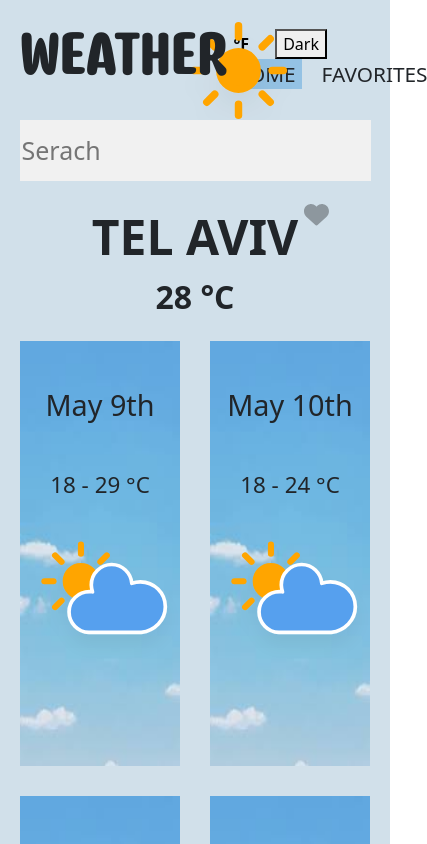
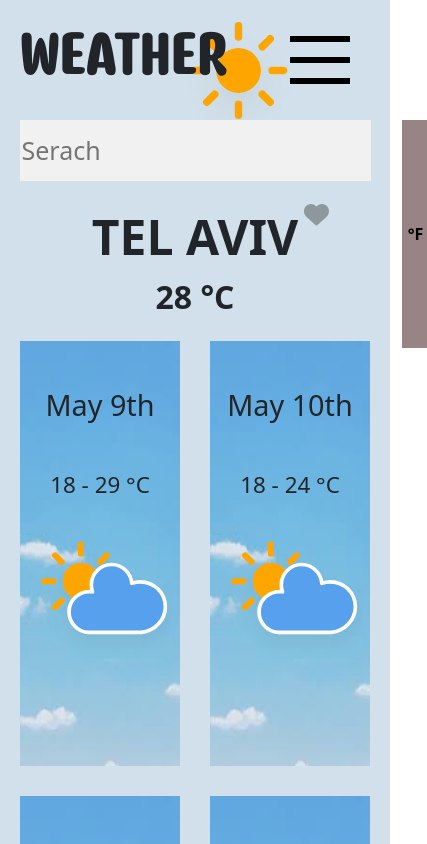
Before and after one commit to DvirAvraham/Dvir-Avraham-15-05-2022, a React (Create React App) app: page /#/ in a window 390 px wide. Shown: the top 844 px of the page, 427 px wide, since content can reach past the window. Built offline with nearby package versions, Linux system fonts and the light colour scheme.

Commit message:
hamburger nav + animated darkMode toggle

```diff
--- a/src/App.js
+++ b/src/App.js
@@ -19,7 +19,7 @@ export const App = () => {
 
   return (
     <Router>
-      <div className={`app  ${isDark ? 'dark' : null}`}>
+      <div className={`app  ${isDark ? 'dark' : ''}`}>
         <AppHeader />
         <Switch>
           <Route path="/favorite" component={FavoritePage} />
--- a/src/assets/styles/basics/base.css
+++ b/src/assets/styles/basics/base.css
@@ -45,9 +45,10 @@ a:hover {
   text-decoration: underline;
 }
 a.my-active {
-  background-color: #61aadf8a;
-  padding: 1px 6px;
+  color: orange !important;
 }
+
+
 
 button {
   font-family: inherit;
--- a/src/assets/styles/cmps/app-header.css
+++ b/src/assets/styles/cmps/app-header.css
@@ -24,9 +24,7 @@ nav >*{
   font-size: 1.3rem;
   font-weight: 400;
 }
-nav > *:not(:last-child) {
-  margin-inline-end: 20px;
-}
+
 
 .unit{
   background-color: #ff7f5000;
@@ -38,19 +36,100 @@ nav > *:not(:last-child) {
   height: inherit;
 }
 
-.try{
-  font-family: inherit;
-  text-align: inherit;
-  height: 2.5rem;
-  width: 18rem;
-  border-radius: 4px;
-  font-size: 1.16rem;
-  border: 1.6px solid #0f0144;
-  background-color: #f1f1f1;
+.menu {
+  background-color: transparent;
+  border: none;
+  cursor: pointer;
+  display: flex;
+  padding: 0;
+  z-index: 10;
+}
+
+.line {
+  fill: none;
+  stroke: black;
+  stroke-width: 6;
+  transition: stroke-dasharray 600ms cubic-bezier(0.4, 0, 0.2, 1),
+    stroke-dashoffset 600ms cubic-bezier(0.4, 0, 0.2, 1);
+}
+.line1 {
+  stroke-dasharray: 60 207;
+  stroke-width: 6;
+}
+.line2 {
+  stroke-dasharray: 60 60;
+  stroke-width: 6;
+}
+.line3 {
+  stroke-dasharray: 60 207;
+  stroke-width: 6;
+}
+.opened .line1 {
+  stroke-dasharray: 90 207;
+  stroke-dashoffset: -134;
+  stroke-width: 6;
+}
+.opened .line2 {
+  stroke-dasharray: 1 60;
+  stroke-dashoffset: -30;
+  stroke-width: 6;
+}
+.opened .line3 {
+  stroke-dasharray: 90 207;
+  stroke-dashoffset: -134;
+  stroke-width: 6;
+}
+
+.open{
+  right: 0;
+}
+
+.apply{
+  display:block;
+  z-index: 5;
+}
+
+
+
+.checkbox {
+  opacity: 0;
   position: absolute;
-  opacity: 0.4;
+}
+
+.label {
+  width: 50px;
+  height: 26px;
+  background-color:#111;
   display: flex;
+  border-radius:50px;
   align-items: center;
-  top: 120px;
-  padding-left: 1px;
+  justify-content: space-between;
+  padding: 5px;
+  position: relative;
+  transform: scale(1.5);
 }
+
+.ball {
+  width: 20px;
+  height: 20px;
+  background-color: white;
+  position: absolute;
+  top: 2px;
+  left: 2px;
+  border-radius: 50%;
+  transition: transform 0.2s linear;
+}
+
+.checkbox:checked + .label .ball{
+  transform: translateX(24px);
+}
+
+.fa-moon {
+  color: pink;
+  font-size: 12px;
+}
+
+.fa-sun {
+  color: yellow;
+  font-size: 12px;
+}
--- a/src/assets/styles/mq.css
+++ b/src/assets/styles/mq.css
@@ -43,11 +43,44 @@
     .favorite-page{
         min-height:100vh;
     }
+    nav{
+        display: flex;
+        gap: 20px;
+        position: fixed;
+        right: -100vw;
+        top: 120px;
+        z-index: 10;
+        background-color: #988484;
+        width: 97vw;
+        height: 27vh;
+        align-items: center;
+        transition: right 0.5s;
+    }
+    .nav-bg{
+        inset: 0;
+        background-color: rgba(16, 10, 10, 0.73);
+        height: 100vh;
+        position: fixed;
+        -webkit-backdrop-filter: blur(10px);
+        backdrop-filter: blur(4px);
+        z-index: 15;
+        display:none;
+      }
 
 }
 
 
 @media (min-width: 800px) {
+    .menu, .nav-bg{
+        display: none !important;
+    }
+    nav{
+        display: flex;
+        position: unset;
+    }
+    nav > *:not(:last-child) {
+        margin-inline-end: 20px;
+      }
     .favorite-page{
         min-height:100vh;
     }
--- a/src/cmps/AppHeader.jsx
+++ b/src/cmps/AppHeader.jsx
@@ -1,11 +1,16 @@
 import {NavLink} from 'react-router-dom';
+import {useState} from 'react';
 import {withRouter} from 'react-router-dom';
 import {useSelector, useDispatch} from 'react-redux';
 import {toggleImperial, toggleDarkMode} from '../store/actions/WeatherActions';
 import sunny from '../assets/imgs/sunny.svg';
+import {FontAwesomeIcon} from '@fortawesome/react-fontawesome';
+import {faMoon, faSun} from '@fortawesome/free-solid-svg-icons';
 
 function _AppHeader() {
   const dispatch = useDispatch();
+
+  const [isOpen, setIsOpen] = useState(null);
 
   const {isImperial} = useSelector((state) => state.WeatherModule);
   const {isDark} = useSelector((state) => state.WeatherModule);
@@ -24,11 +29,26 @@ function _AppHeader() {
           <h1 className="logo">Weather</h1>
           <img src={sunny} alt="" />
         </div>
-        <nav>
+        <nav className={`${isOpen ? 'open' : ''}`}>
           <button onClick={toggleIsImperial} className="unit">
             °{isImperial ? 'C' : 'F'}
           </button>
-          <button onClick={toggleIsDark}>{isDark ? 'Light' : 'Dark'}</button>
+          {/* <button onClick={toggleIsDark}>{isDark ? 'Light' : 'Dark'}</button> */}
+
+          <div>
+            <input
+              type="checkbox"
+              className="checkbox"
+              id="checkbox"
+              onClick={toggleIsDark}
+            />
+            <label for="checkbox" className="label">
+              <FontAwesomeIcon icon={faMoon} className="fa-moon" />
+              <FontAwesomeIcon icon={faSun} className="fa-sun" />
+              <div className="ball" />
+            </label>
+          </div>
+
           <NavLink activeClassName="my-active" exact to="/">
             Home
           </NavLink>
@@ -36,6 +56,27 @@ function _AppHeader() {
             Favorites
           </NavLink>
         </nav>
+        <div
+          className={`nav-bg ${isOpen ? 'apply' : ''}`}
+          onClick={() => setIsOpen(null)}
+        ></div>
+        <button
+          className={`menu ${isOpen ? 'opened' : ''}`}
+          onClick={() => setIsOpen(!isOpen)}
+          aria-label="Main Menu"
+        >
+          <svg width="100" height="100" viewBox="0 0 100 100">
+            <path
+              className="line line1"
+              d="M 20,29.000046 H 80.000231 C 80.000231,29.000046 94.498839,28.817352 94.532987,66.711331 94.543142,77.980673 90.966081,81.670246 85.259173,81.668997 79.552261,81.667751 75.000211,74.999942 75.000211,74.999942 L 25.000021,25.000058"
+            />
+            <path className="line line2" d="M 20,50 H 80" />
+            <path
+              className="line line3"
+              d="M 20,70.999954 H 80.000231 C 80.000231,70.999954 94.498839,71.182648 94.532987,33.288669 94.543142,22.019327 90.966081,18.329754 85.259173,18.331003 79.552261,18.332249 75.000211,25.000058 75.000211,25.000058 L 25.000021,74.999942"
+            />
+          </svg>
+        </button>
       </div>
     </section>
   );
```
